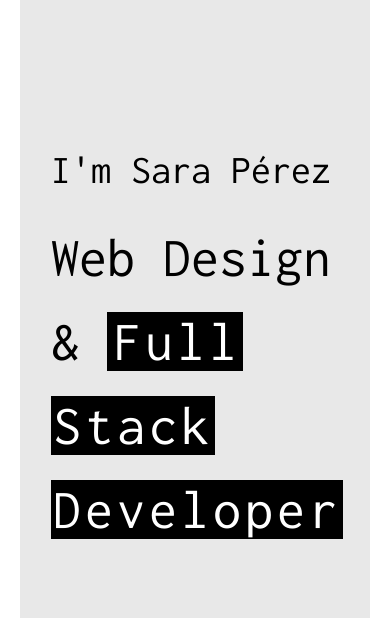
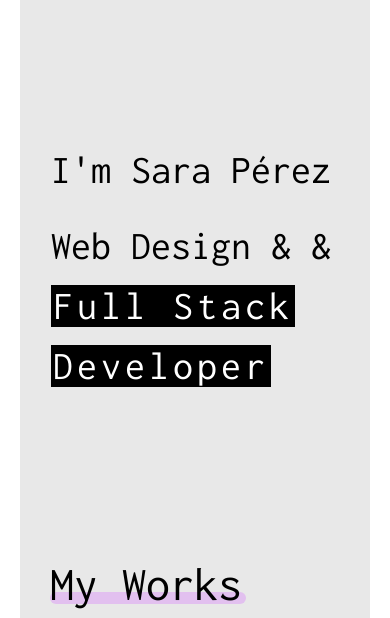
Before and after one commit to sarap29/sarap29.github.io, a plain HTML site: page index.html in a window 390 px wide. Shown: the part 146-764 px from the top of the page. Drawn offline with nearby package versions, Linux system fonts and the light colour scheme.

Commit message:
version movil

```diff
--- a/css/style.css
+++ b/css/style.css
@@ -604,8 +604,12 @@ p.parrafoNav {
     font-size: 2.5em;
 }
 
+p#multipleStrings {
+  font-size: 2.5em;
+}
+
 #btn-back-to-top {
- z-index: 1;
+ z-index: 0;
 }
 
 }
--- a/index.html
+++ b/index.html
@@ -85,7 +85,7 @@
 
     <div class="site-intro">
       <p class="intro">I'm Sara Pérez</p>
-      <p id="multipleStrings">Web Design &amp; </p>
+      <p id="multipleStrings">Web Design  &amp; &amp; </p>
     </div>
 
     <div class="site-section site-portfolio" id="myworks">
--- a/js/main.js
+++ b/js/main.js
@@ -63,7 +63,7 @@ AOS.init({
 
 
 
-var content = ' Full Stack Developer ';
+var content = 'Full Stack Developer ';
 
 var ele = '<span>' + content.split('').join('</span><span>') + '</span>';
 
```
